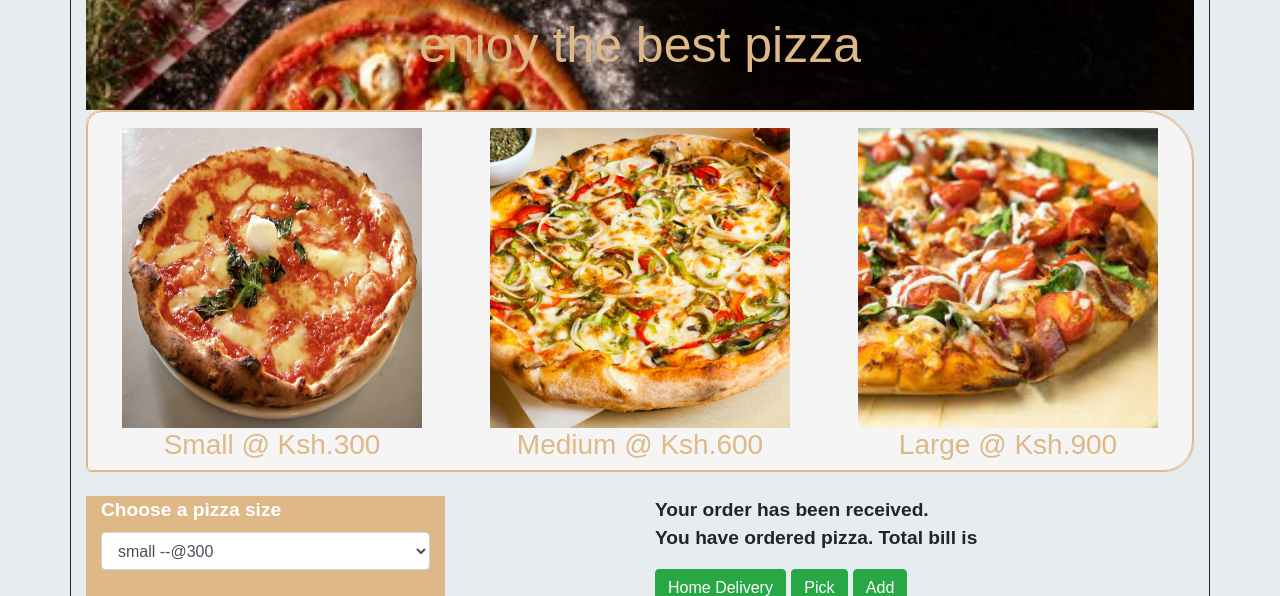
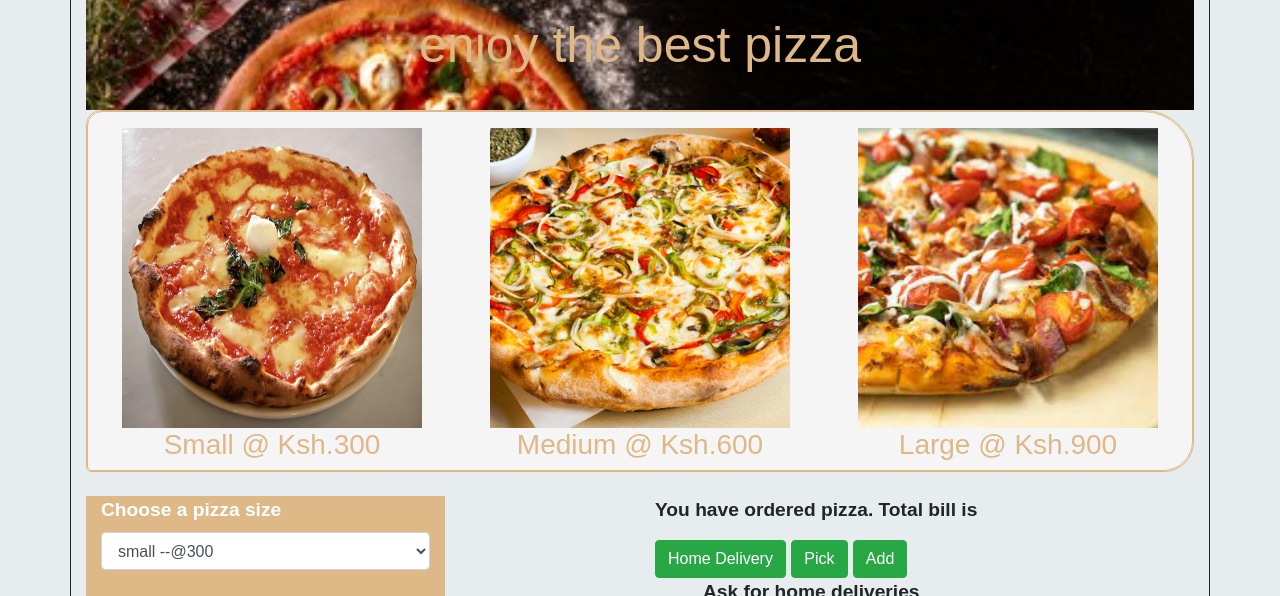
Before and after one commit to Briankiplangat88/pizzadelivery, a plain HTML site: page index.html in a window 1280 px wide. Shown: the part 197-793 px from the top of the page. Drawn offline with nearby package versions, Linux system fonts and the light colour scheme; a script that the page names is missing.

Commit message:
added the changes on html

```diff
--- a/index.html
+++ b/index.html
@@ -98,7 +98,7 @@
     <!-- Order has been received -->
         <div class="col-sm-6">
         <div id="receivedOrder" class="">
-            <p>Your order has been received.</br>You have ordered <span id="many"></span> pizza. Total bill is <span id="showPrice"></span></p>
+            <p>You have ordered <span id="many"></span> pizza. Total bill is <span id="showPrice"></span></p>
             <input id="askDelivery" type="button" class="btn btn-success" value="Home Delivery">
             <input id="pick" type="button" class="btn btn-success" value="Pick">
             <input id="add" type="button" class="btn btn-success" value="Add">
```
